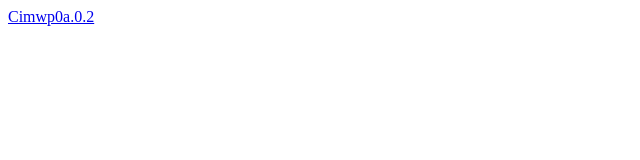
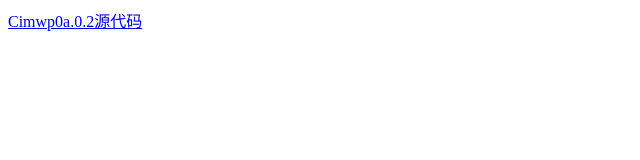
Before and after one commit to shroomlight/CIMWP, a plain HTML site: page index.html in a window 1280 px wide. Shown: the whole page, without its empty margins (0-640 px from the left). Drawn offline with Linux system fonts and the light colour scheme.

Commit message:
Update index.html

```diff
--- a/index.html
+++ b/index.html
@@ -6,6 +6,6 @@
     <title>Cimwp下载</title>
 </head>
 <body>
-    <a href="0a.0.2.rar">Cimwp0a.0.2</a>
+    <a href="0a.0.2.rar">Cimwp0a.0.2源代码</a>
 </body>
 </html>
```
